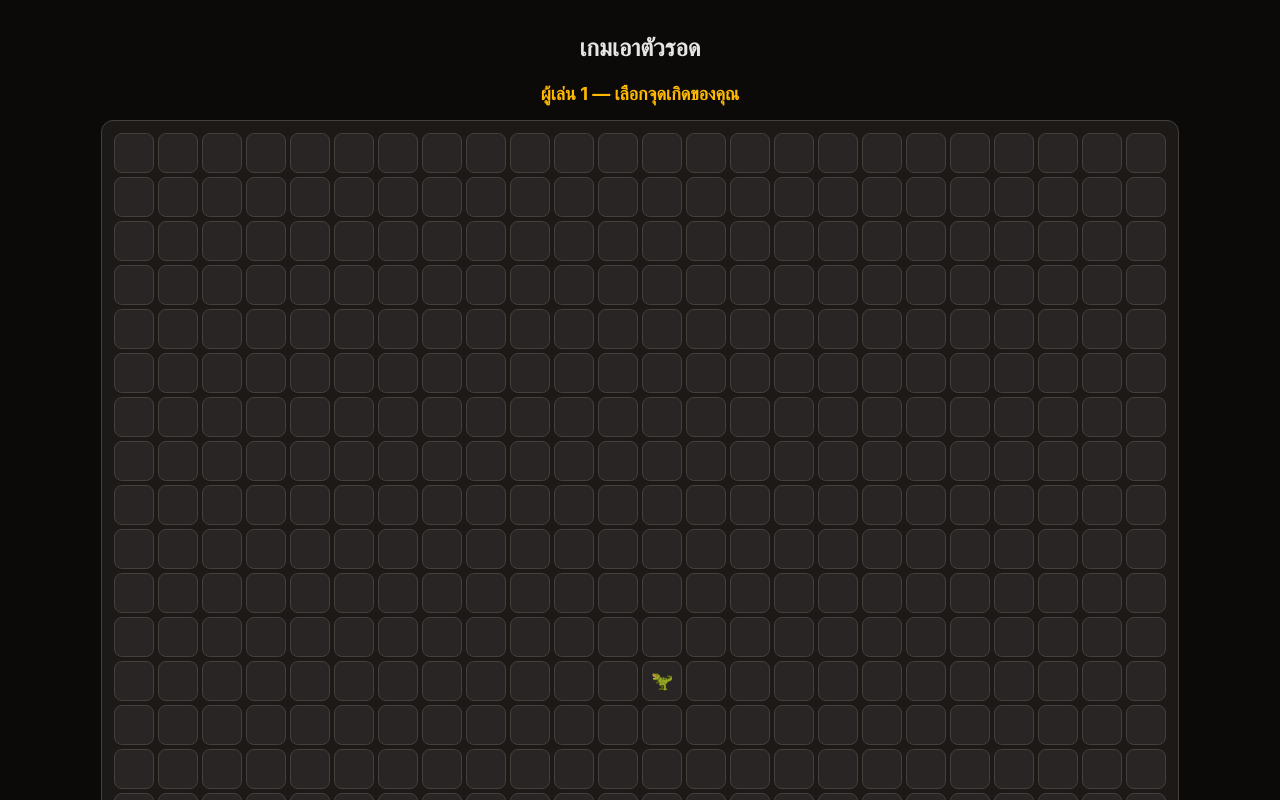
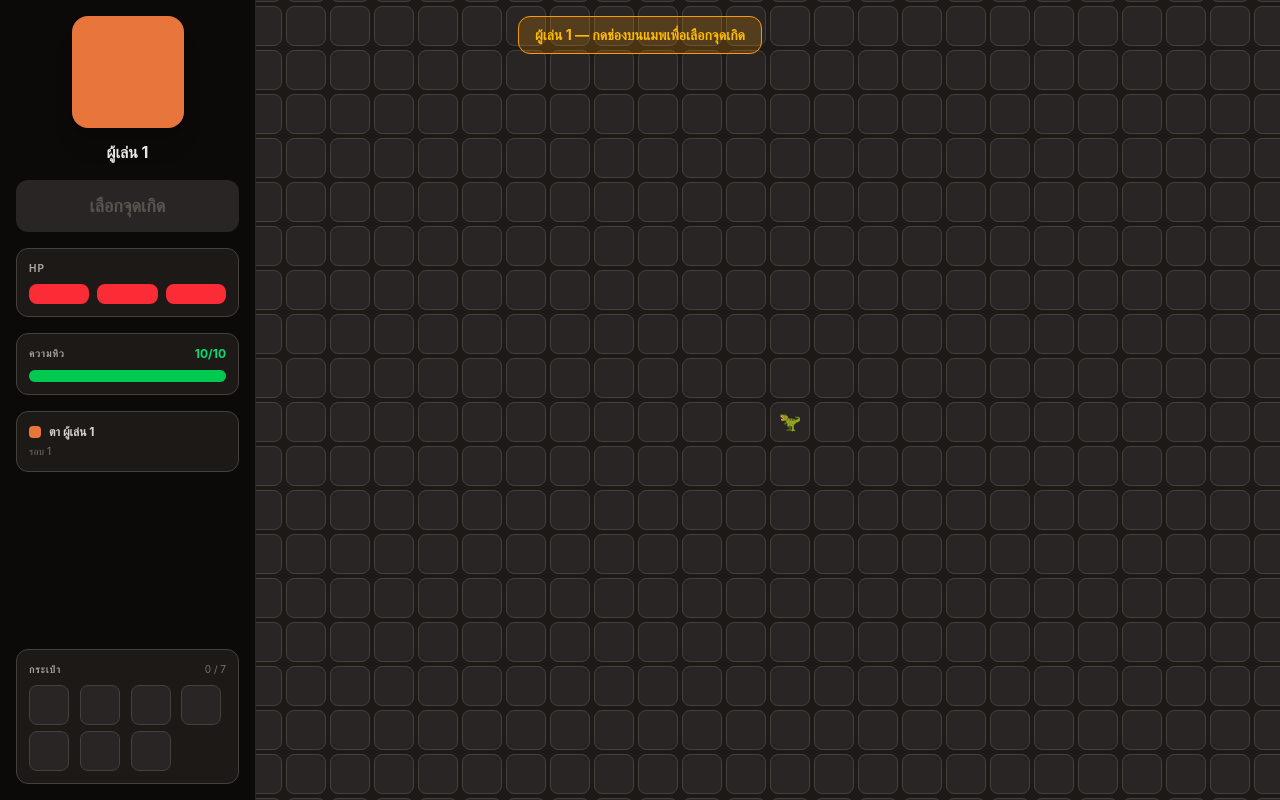
Before and after one commit to alongkorn29380/dino-game, a React (Vite) app: page / in a window 1280 px wide. Shown: the top 800 px of the page. Built offline with nearby package versions, Linux system fonts and the light colour scheme.

Commit message:
layout HP  bag

```diff
--- a/src/App.tsx
+++ b/src/App.tsx
@@ -1,34 +1,148 @@
+import { useEffect, useState } from "react";
 import { Board } from "./render/Board";
 import { useGame } from "./render/useGame";
 
 export default function App() {
-  const { state, reachable, moveTo, spawnPlayer } = useGame();
+  const { state, reachable, moveTo, spawnPlayer, rollDice } = useGame();
+  const [showWinner, setShowWinner] = useState(false);
 
+  const me = state.players[0];
   const cur = state.players[state.turnIndex];
+  const isMyTurn = state.turnIndex === 0;
+
+  useEffect(() => {
+    if (state.phase === "over") setShowWinner(true);
+  }, [state.phase]);
 
   return (
-    <div className="min-h-screen bg-stone-950 flex flex-col items-center pt-8">
-      <h1 className="text-stone-200 text-2xl font-bold mb-4">เกมเอาตัวรอด</h1>
+    <div className="h-screen bg-stone-950 flex overflow-hidden">
 
-      {state.phase === "spawn" && (
-        <p className="text-amber-400 font-bold text-lg mb-3">
-          {cur.name} — เลือกจุดเกิดของคุณ
-        </p>
-      )}
+      {/* ซ้าย — sidebar */}
+      <div className="w-64 flex-none flex flex-col border-r border-stone-800 p-4 gap-4">
 
-      {state.phase === "over" && (
-        <div className="text-2xl font-bold text-amber-400 mb-4">
-          {state.winnerId !== null
-            ? `🏆 ${state.players[state.winnerId].name} ชนะ!`
-            : "☠️ จบเกม — ไม่มีผู้รอดชีวิต!"}
+        {/* รูปตัวละคร */}
+        <div className="flex flex-col items-center gap-3">
+          <div
+            className="w-28 h-28 rounded-2xl shadow-xl"
+            style={{ background: me.color }}
+          />
+          <div className="text-stone-200 font-bold text-base">{me.name}</div>
+          {!me.alive && <div className="text-stone-500 text-sm">💀 ตายแล้ว</div>}
+        </div>
+
+        {/* ปุ่มสุ่มเต๋า */}
+        <button
+          onClick={rollDice}
+          disabled={!isMyTurn || state.phase !== "roll"}
+          className={`w-full py-3 rounded-xl font-bold text-lg transition-all
+            ${isMyTurn && state.phase === "roll"
+              ? "bg-amber-500 hover:bg-amber-400 text-stone-900 cursor-pointer shadow-lg"
+              : "bg-stone-800 text-stone-600 cursor-not-allowed"
+            }`}
+        >
+          {state.phase === "move" && isMyTurn
+            ? `🎲 ได้ ${state.dice} — เลือกช่อง`
+            : state.phase === "roll" && isMyTurn
+              ? "🎲 ทอยเต๋า"
+              : state.phase === "spawn"
+                ? "เลือกจุดเกิด"
+                : `รอ ${cur.name}...`
+          }
+        </button>
+
+        {/* HP */}
+        <div className="bg-stone-900 rounded-xl border border-stone-700 p-3 flex flex-col gap-2">
+          <div className="text-stone-400 text-[10px] font-bold uppercase tracking-widest">HP</div>
+          <div className="flex gap-2">
+            {Array.from({ length: 3 }).map((_, i) => (
+              <div
+                key={i}
+                className={`flex-1 h-5 rounded-lg ${i < me.hp ? "bg-red-500" : "bg-stone-700"}`}
+              />
+            ))}
+          </div>
+        </div>
+
+        {/* หิว */}
+        <div className="bg-stone-900 rounded-xl border border-stone-700 p-3 flex flex-col gap-2">
+          <div className="flex justify-between">
+            <div className="text-stone-400 text-[10px] font-bold uppercase tracking-widest">ความหิว</div>
+            <div className={`text-xs font-bold ${me.hunger <= 3 ? "text-red-400" : me.hunger <= 6 ? "text-amber-400" : "text-green-400"}`}>
+              {me.hunger}/10
+            </div>
+          </div>
+          <div className="w-full bg-stone-700 rounded-full h-3">
+            <div
+              className={`h-3 rounded-full transition-all duration-500 ${
+                me.hunger <= 3 ? "bg-red-500" : me.hunger <= 6 ? "bg-amber-500" : "bg-green-500"
+              }`}
+              style={{ width: `${(me.hunger / 10) * 100}%` }}
+            />
+          </div>
+          {me.hunger <= 3 && (
+            <div className="text-red-400 text-[10px] text-center animate-pulse">⚠️ กำลังอด!</div>
+          )}
+        </div>
+
+        {/* บอกตาใคร */}
+        <div className="bg-stone-900 rounded-xl border border-stone-700 p-3">
+          <div className="flex items-center gap-2">
+            <span className="w-3 h-3 rounded-sm flex-none" style={{ background: cur.color }} />
+            <span className="text-stone-300 text-xs font-bold">ตา {cur.name}</span>
+          </div>
+          <div className="text-stone-500 text-[10px] mt-1">รอบ {state.round}</div>
+        </div>
+
+        {/* กระเป๋า — ด้านล่างสุด */}
+        <div className="mt-auto bg-stone-900 rounded-xl border border-stone-700 p-3 flex flex-col gap-2">
+          <div className="flex justify-between items-center">
+            <div className="text-stone-400 text-[10px] font-bold uppercase tracking-widest">กระเป๋า</div>
+            <div className="text-stone-500 text-[10px]">0 / 7</div>
+          </div>
+          <div className="grid grid-cols-4 gap-1.5">
+            {Array.from({ length: 7 }).map((_, i) => (
+              <div
+                key={i}
+                className="w-10 h-10 rounded-lg border border-stone-700 bg-stone-800"
+              />
+            ))}
+          </div>
+        </div>
+
+      </div>
+
+      {/* กลาง — แมพเต็มจอ */}
+      <div className="flex-1 flex items-center justify-center overflow-hidden bg-stone-950">
+        {state.phase === "spawn" && (
+          <div className="absolute top-4 left-1/2 -translate-x-1/2 bg-amber-500/20 border border-amber-500 text-amber-400 text-sm font-bold px-4 py-2 rounded-xl z-10">
+            {cur.name} — กดช่องบนแมพเพื่อเลือกจุดเกิด
+          </div>
+        )}
+        <Board
+          state={state}
+          reachable={reachable}
+          onCellClick={state.phase === "spawn" ? spawnPlayer : moveTo}
+        />
+      </div>
+
+      {/* popup ชนะ */}
+      {showWinner && (
+        <div
+          className="fixed inset-0 bg-black/70 flex items-center justify-center z-50"
+          onClick={() => setShowWinner(false)}
+        >
+          <div className="bg-stone-900 border border-amber-500 rounded-2xl p-10 flex flex-col items-center gap-4 shadow-2xl">
+            <div className="text-6xl">🏆</div>
+            <div className="text-amber-400 text-3xl font-bold">
+              {state.winnerId !== null
+                ? `${state.players[state.winnerId].name} ชนะ!`
+                : "☠️ ไม่มีผู้รอดชีวิต!"}
+            </div>
+            <div className="text-stone-400 text-sm">แตะที่ใดก็ได้เพื่อปิด</div>
+          </div>
         </div>
       )}
 
-      <Board
-        state={state}
-        reachable={reachable}
-        onCellClick={state.phase === "spawn" ? spawnPlayer : moveTo}
-      />
     </div>
   );
 }
```
